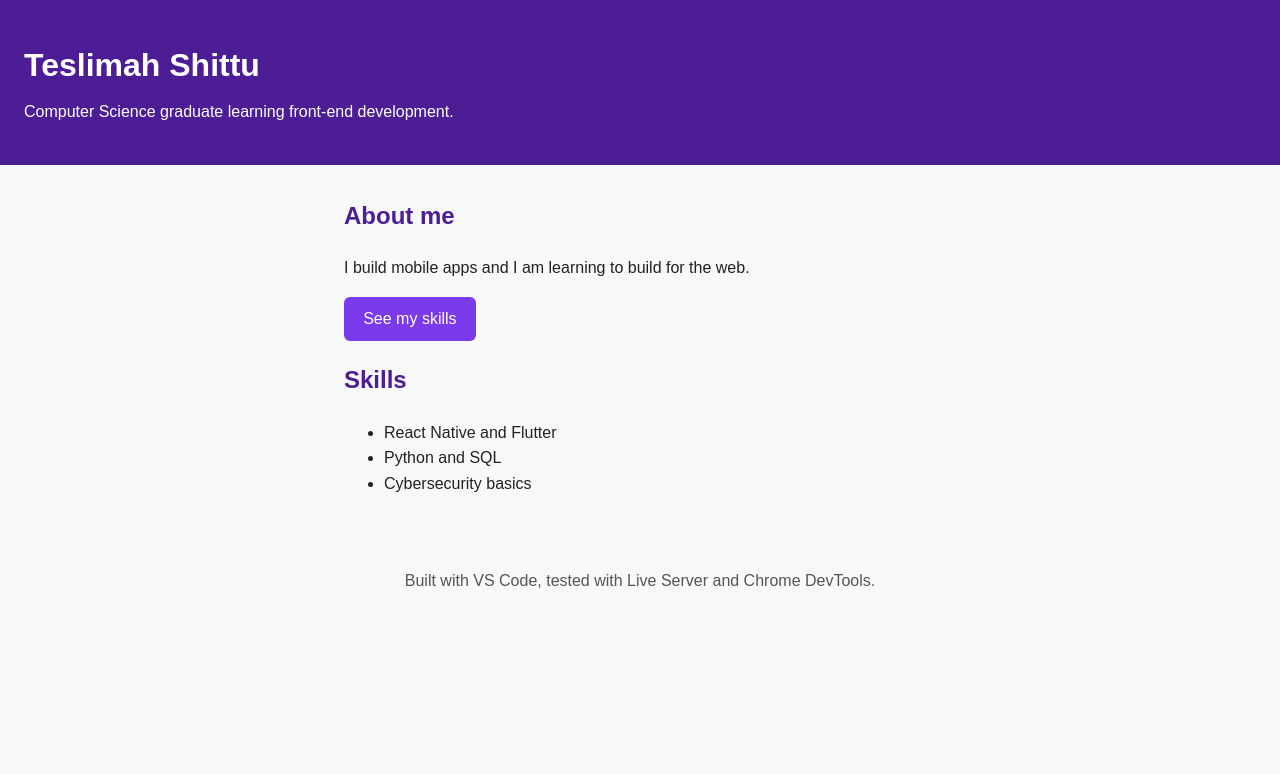
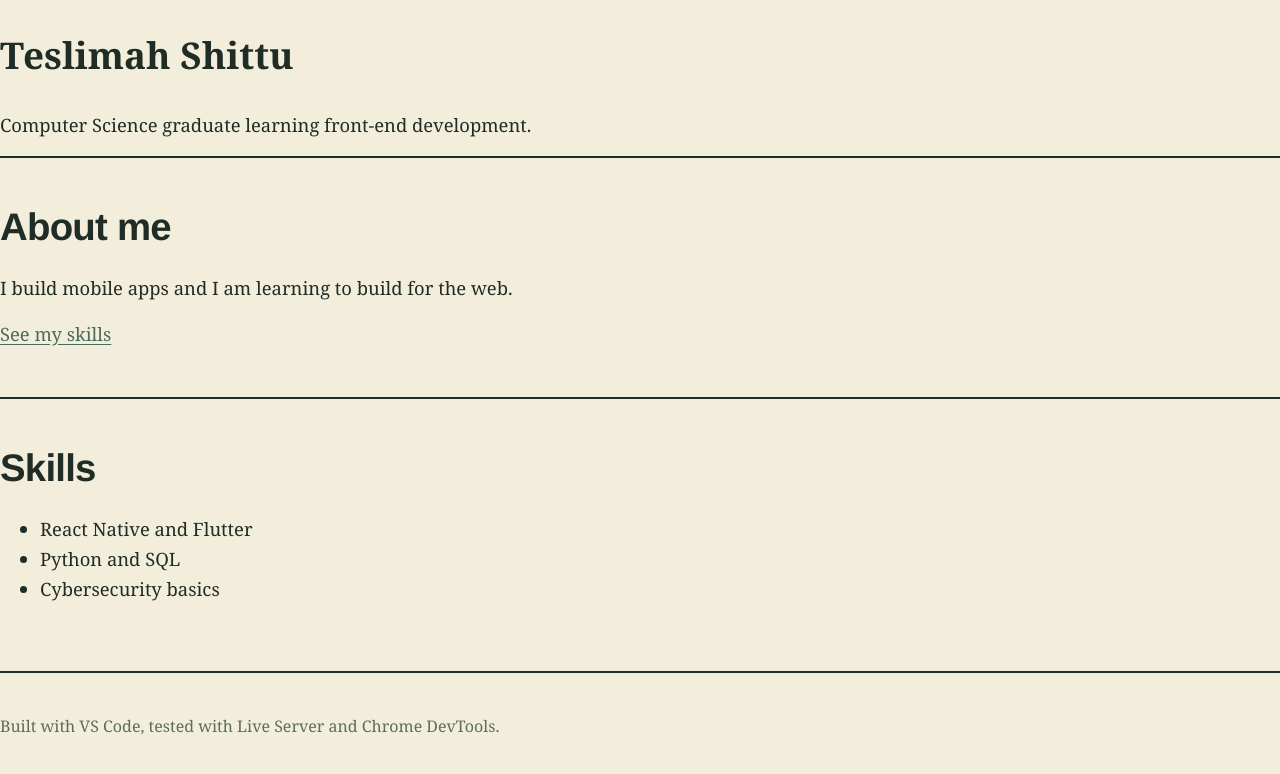
Before and after one commit to tesleemah/SM-rookie, a plain HTML site: page index.html in a window 1280 px wide. Drawn offline with Linux system fonts and the light colour scheme; files that its build step writes are made by us from their sources.

Commit message:
Apply green and cream styling

```diff
--- a/css/style.css
+++ b/css/style.css
@@ -1,43 +1,103 @@
+:root {
+  --bg: #f3eedc;
+  --ink: #1f2d26;
+  --muted: #5d6b60;
+  --accent: #4a6b5a;
+  --tint: #dfe3cc;
+  --line: #cdd2bd;
+  --display: "Bricolage Grotesque", "Helvetica Neue", Arial, sans-serif;
+  --text: "Newsreader", Georgia, "Times New Roman", serif;
+}
+@media (prefers-color-scheme: dark) {
+  :root:not([data-theme="light"]) {
+    --bg: #16201b;
+    --ink: #f3eedc;
+    --muted: #a8b5aa;
+    --accent: #a9c4b3;
+    --tint: #243229;
+    --line: #34453b;
+  }
+}
 * { box-sizing: border-box; }
-
+html { scroll-behavior: smooth; }
 body {
   margin: 0;
-  font-family: Arial, Helvetica, sans-serif;
-  line-height: 1.6;
-  color: #222;
-  background: #f7f8f8;
+  background: var(--bg);
+  color: var(--ink);
+  font-family: var(--text);
+  font-size: 1.15rem;
+  line-height: 1.65;
+}
+a { color: var(--accent); text-underline-offset: 3px; }
+a:focus-visible { outline: 3px solid var(--accent); outline-offset: 3px; border-radius: 2px; }
+.wrap { max-width: 880px; margin: 0 auto; padding: 0 1.5rem; }
+
+header.hero { padding: 5rem 0 3.5rem; }
+.hero h1 {
+  font-family: var(--display);
+  font-weight: 800;
+  font-size: clamp(3.4rem, 13vw, 8rem);
+  line-height: .92;
+  letter-spacing: -.04em;
+  margin: 0 0 1.75rem;
+}
+.hero h1 span { display: block; color: var(--accent); }
+.hero p.lead {
+  font-size: clamp(1.25rem, 2.6vw, 1.6rem);
+  line-height: 1.45;
+  max-width: 30em;
+  margin: 0 0 1.75rem;
+}
+nav { display: flex; flex-wrap: wrap; gap: .5rem 1.5rem; font-family: var(--display); font-weight: 700; font-size: 1rem; }
+
+section { padding: 3rem 0; border-top: 2px solid var(--ink); }
+h2 {
+  font-family: var(--display);
+  font-weight: 800;
+  font-size: clamp(1.7rem, 4vw, 2.4rem);
+  letter-spacing: -.02em;
+  line-height: 1.1;
+  margin: 0 0 1.5rem;
+}
+h3 { font-family: var(--display); font-weight: 700; font-size: 1.2rem; margin: 0 0 .25rem; line-height: 1.3; }
+p { margin: 0 0 1rem; max-width: 36em; }
+.meta { color: var(--muted); font-style: italic; margin-bottom: .5rem; }
+
+/* The one memorable element: three stacked layers */
+.stack { display: grid; gap: 0; margin-top: 1rem; }
+.layer {
+  display: grid;
+  grid-template-columns: 1fr;
+  gap: .25rem 2rem;
+  padding: 1.5rem 1.5rem;
+  border: 2px solid var(--ink);
+  margin-top: -2px;
+  background: var(--bg);
+}
+.layer:nth-child(1) { background: var(--accent); color: #f3eedc; margin-left: 0; }
+.layer:nth-child(2) { background: var(--tint); margin-left: 1.5rem; }
+.layer:nth-child(3) { margin-left: 3rem; }
+.layer h3 { font-size: 1.5rem; }
+.layer p { margin: 0; max-width: 34em; }
+@media (prefers-color-scheme: dark) {
+  :root:not([data-theme="light"]) .layer:nth-child(1) { color: #14221b; }
+}
+@media (max-width: 560px) {
+  .layer:nth-child(2) { margin-left: .75rem; }
+  .layer:nth-child(3) { margin-left: 1.5rem; }
 }
 
-header {
-  background: #4c1d95;
-  color: #fff;
-  padding: 2.5rem 1.5rem;
+.timeline { list-style: none; margin: 0; padding: 0; border-left: 2px solid var(--ink); }
+.timeline li { position: relative; padding: 0 0 2rem 1.75rem; }
+.timeline li:last-child { padding-bottom: 0; }
+.timeline li::before {
+  content: ""; position: absolute; left: -9px; top: .55rem;
+  width: 16px; height: 16px; background: var(--bg); border: 2px solid var(--ink); border-radius: 50%;
 }
+.timeline li.now::before { background: var(--accent); border-color: var(--accent); }
 
-header h1 { margin: 0 0 .5rem; }
-header p { margin: 0; }
+ul.plain { padding-left: 1.2rem; margin: 0; max-width: 36em; }
+ul.plain li { margin-bottom: .6rem; }
 
-main {
-  max-width: 40rem;
-  margin: 2rem auto;
-  padding: 0 1.5rem;
-}
-
-h2 { color: #4c1d95; }
-
-.button {
-  display: inline-block;
-  background: #7c3aed;
-  color: #fff;
-  padding: .6rem 1.2rem;
-  border-radius: 6px;
-  text-decoration: none;
-}
-
-.button:hover { background: #4c1d95; }
-
-footer {
-  text-align: center;
-  padding: 1.5rem;
-  color: #555;
-}
+.contact a { font-family: var(--display); font-weight: 700; }
+footer { padding: 2.5rem 0 4rem; color: var(--muted); font-size: 1rem; border-top: 2px solid var(--ink); }
```
